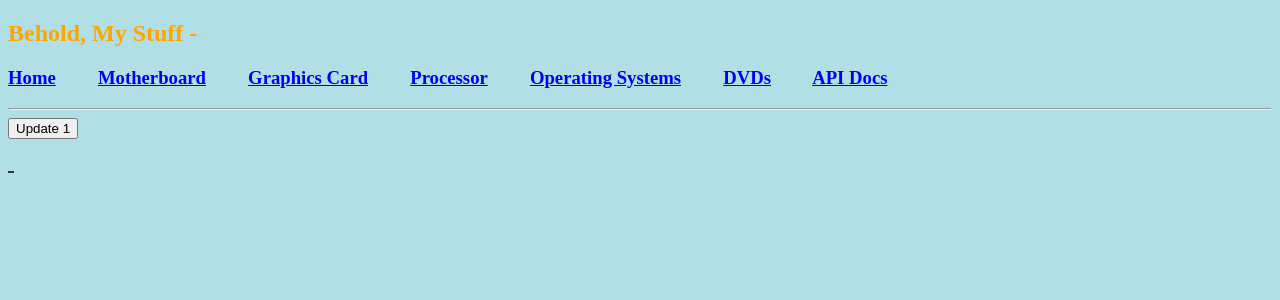
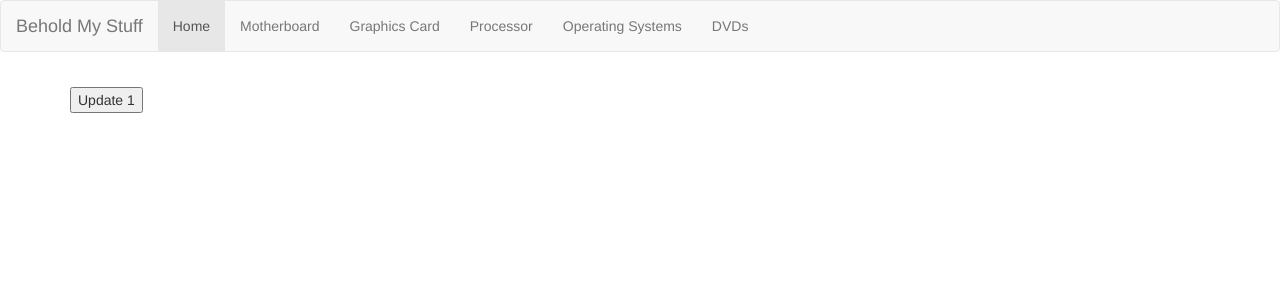
Before and after one commit to malloc2048/the_vault, a Flask app: page /category/1 in a window 1280 px wide. Shown: the top 300 px of the page. Run offline with Flask 3, Linux system fonts and the light colour scheme; parts of the project's set-up code (start-up, migrations or seed data) failed here and were passed over; some libraries are stand-ins or nearby versions.

Commit message:
add some styling

```diff
--- a/app/routes.py
+++ b/app/routes.py
@@ -10,6 +10,7 @@ def home():
         title='Home',
         categories=utils.categories(),
         category_data=[],
+        category=''
     )
 
 
--- a/app/static/styles/main.css
+++ /dev/null
@@ -1,38 +0,0 @@
-body {
-  background-color: powderblue;
-}
-
-h2 {
-  color: orange;
-}
-
-table {
-    border: 1px solid #333;
-    /*color: #440044;*/
-}
-
-td {
-    border: 1px solid #333;
-    color: #440044;
-    alignment: center;
-    /*padding-right: 2em;*/
-}
-
-th {
-    /*background-color: navy;*/
-    color: orangered;
-    /*border: 1px solid #333;*/
-    alignment: right;
-    /*padding-right: 2em;*/
-}
-
-.box {
-    display: flex;
-    justify-content: space-between;
-    padding-bottom: 2em;
-}
-
-a {
-    /*color: orange;*/
-    padding-right: 2em;
-}
--- a/app/templates/base.html
+++ b/app/templates/base.html
@@ -1,7 +1,12 @@
 <!DOCTYPE html>
 <html lang="en">
 <head>
-    <link rel="stylesheet" type="text/css" href="{{ url_for('static',filename='styles/main.css') }}">
+    <meta name="viewport" content="width=device-width, initial-scale=1">
+    <link rel="stylesheet" href="https://maxcdn.bootstrapcdn.com/bootstrap/3.4.1/css/bootstrap.min.css">
+<!--    <link rel="stylesheet" type="text/css" href="{{ url_for('static',filename='styles/main.css') }}">-->
+    <script src="https://ajax.googleapis.com/ajax/libs/jquery/3.6.1/jquery.min.js"></script>
+    <script src="https://maxcdn.bootstrapcdn.com/bootstrap/3.4.1/js/bootstrap.min.js"></script>
+
     <meta charset="UTF-8">
     {%  if title %}
     <title>Trash Panda Hoard: {{ title }}</title>
@@ -10,19 +15,19 @@
     {% endif %}
 </head>
 <body>
-    <div>
-        <h2 style="color: orange">Behold, My Stuff - {{ category_display_name }}</h2>
-    </div>
-    <div>
-        <h3>
-            <a href="/">Home</a>
-            {% for category in categories %}
-                <a href="/category/{{ category.name }}">{{ category.description }}</a>
-            {% endfor %}
-            <a href="/api">API Docs</a>
-        </h3>
-    </div>
-    <hr>
+    <nav class="navbar navbar-default">
+        <div class="container-fluid">
+            <div class="navbar-header">
+                <a class="navbar-brand" href="#">Behold My Stuff</a>
+            </div>
+            <ul class="nav navbar-nav">
+                <li class="active"><a href="/">Home</a> </li>
+                {% for category_datum in categories %}
+                    <li><a href="/category/{{ category_datum.name }}">{{ category_datum.description }}</a> </li>
+                {% endfor %}
+            </ul>
+        </div>
+    </nav>
     {% block content %}
 
     {% endblock %}
--- a/app/templates/category.html
+++ b/app/templates/category.html
@@ -1,18 +1,22 @@
 {% extends "base.html" %}
 
 {% block content %}
-    <form method="post" action="/new_item/{{ category }}">
-        <div class="box">
+    <div class="container">
+        <div class="row">
+            <div class="col-sm-4">
+                <form class="form-horizontal-pf-align-left" role="form" method="post" action="/new_item/{{ category }}">
+                    <div class="form-group">
                         {% for attribute in attributes %}
-            <div>
-                <label>{{ attribute }}</label><br>
-                <input type="text" name="{{ attribute }}">
+                            <label >{{ attribute }}</label>
+<!--                        <input type="text" name="{{ attribute }}" id="{{ attribute }}">-->
+                            <input type="text" class="form-control" id="{{ attribute }}" placeholder="{{category}} {{ attribute }}">
+                        {% endfor %}
                     </div>
-            {% endfor %}
                     <button type="submit" onclick="this.form.submit()">Update {{ category }}</button>
+                </form>
             </div>
-        <div class="box">
-            <table>
+            <div class="col-sm-4">
+                <table class="table table-hover">
                     <thead>
                         <tr>
                             {% for attribute in attributes %}
@@ -24,12 +28,38 @@
                         {% for category_datum in category_data %}
                             <tr>
                             {% for data in category_datum %}
-                            <td align="right">{{ category_datum[data] }}</td>
+                                <td>{{ category_datum[data] }}</td>
                             {% endfor %}
                             </tr>
                         {% endfor %}
                     </tbody>
                 </table>
             </div>
-    </form>
+        </div>
+<!--        <form method="post" action="/new_item/{{ category }}">-->
+<!--            <div class="box">-->
+
+<!--            </div>-->
+<!--            <div class="box">-->
+<!--                <table>-->
+<!--                <thead>-->
+<!--                    <tr>-->
+<!--                        {% for attribute in attributes %}-->
+<!--                            <th>{{ attribute }}</th>-->
+<!--                        {% endfor %}-->
+<!--                    </tr>-->
+<!--                </thead>-->
+<!--                <tbody>-->
+<!--                    {% for category_datum in category_data %}-->
+<!--                        <tr>-->
+<!--                            {% for data in category_datum %}-->
+<!--                                <td align="right">{{ category_datum[data] }}</td>-->
+<!--                            {% endfor %}-->
+<!--                        </tr>-->
+<!--                    {% endfor %}-->
+<!--                </tbody>-->
+<!--                </table>-->
+<!--            </div>-->
+<!--        </form>-->
+    </div>
 {% endblock %}
```
Also changed, not shown: app/templates/index.html (+3 -9 lines). Lines whose indentation alone changed are shown as unchanged.
